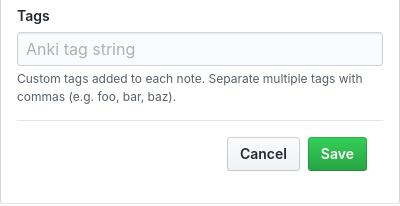
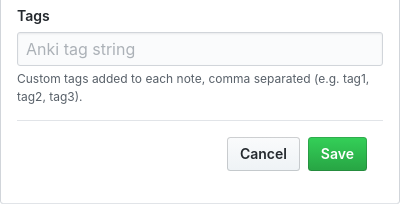
Before and after one commit to pavelgordon/babbel2anki-chrome-extension, a browser extension: page app/popup.html in a window 400 px wide. Shown: the part 313-519 px from the top of the page. Drawn offline with Linux system fonts and the light colour scheme.

Commit message:
Fix tag string description

```diff
--- a/app/popup.html
+++ b/app/popup.html
@@ -43,7 +43,7 @@
           value="" id="tagString_textbox" />
         </div>
         <p class="note" id="help-text-for-tag-string">
-          Custom tags added to each note. Separate multiple tags with commas (e.g. foo, bar, baz).
+          Custom tags added to each note, comma separated (e.g. tag1, tag2, tag3).
         </p>
       </div>
 
```
